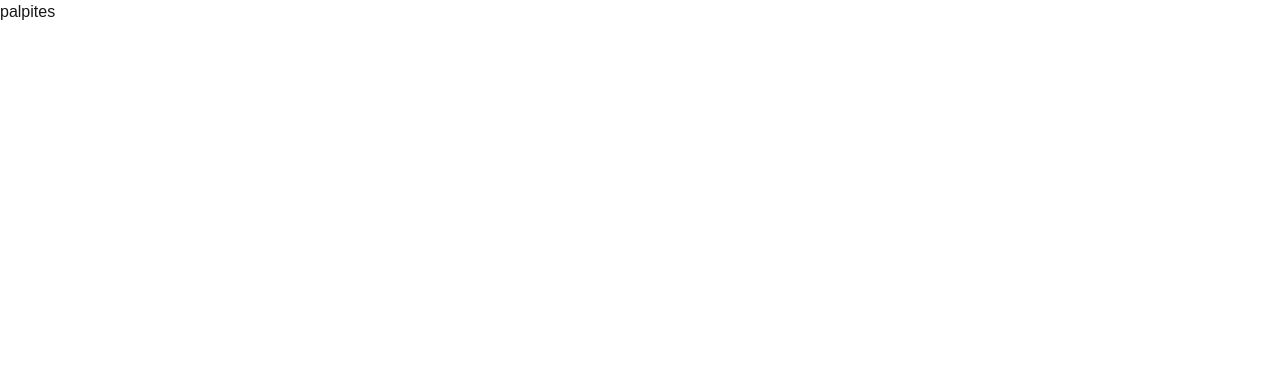
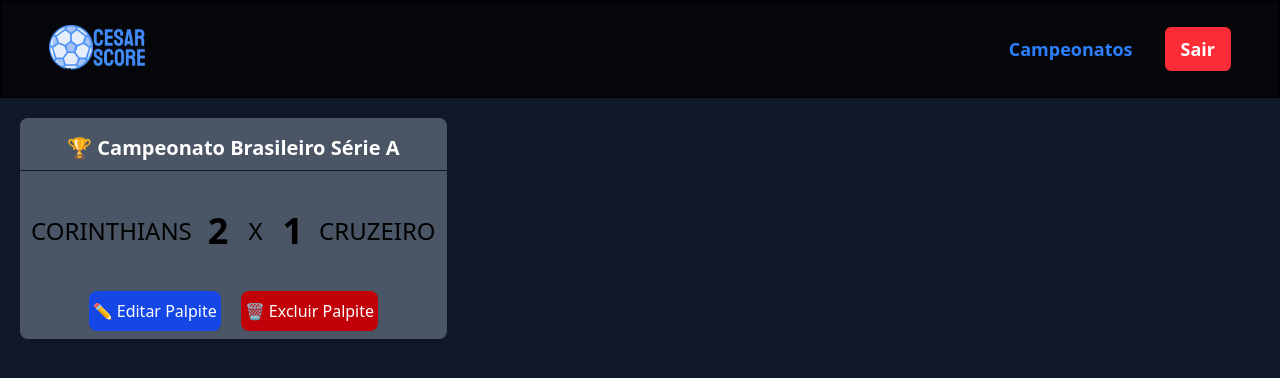
Before and after one commit to rafa-lsc/futebol-data, a Next.js app: page /palpites in a window 1280 px wide. Shown: the top 378 px of the page. Built offline with nearby package versions, Linux system fonts and the light colour scheme.

Commit message:
feat: criando estrutra da pagina palpites e card do palpite

```diff
--- a/src/app/globals.css
+++ b/src/app/globals.css
@@ -1,6 +1,6 @@
 @import "tailwindcss";
 
-:root {
+/* :root {
   --background: #ffffff;
   --foreground: #171717;
 }
@@ -24,4 +24,4 @@
   background: var(--background);
   color: var(--foreground);
   font-family: Arial, Helvetica, sans-serif;
-}
+} */
--- a/src/app/palpites/page.tsx
+++ b/src/app/palpites/page.tsx
@@ -1,6 +1,13 @@
+import HeaderLogado from "@/src/components/HeaderLogado";
+import Jogo from "@/src/components/Jogo";
 
 export default function Palpites() {
-    return (
-        <h1>palpites</h1>
-    );
+  return (
+    <div className="min-h-screen bg-gray-900">
+      <HeaderLogado />
+      <main className="flex-grow">
+        <Jogo />
+      </main>
+    </div>
+  );
 }
--- /dev/null
+++ b/src/components/HeaderLogado/index.tsx
@@ -0,0 +1,22 @@
+import Link from "next/link";
+
+export default function HeaderLogado() {
+  return (
+    <header className="w-full flex justify-between px-12 py-6 box-border bg-black/75 text-foreground border border-black">
+      <Link href={`/`} className="text-lg font-bold text-primary">
+        <img src="logo-cs2.png" alt="logo" className="w-24 object-contain" />
+      </Link>
+
+      <div className="flex items-center gap-8">
+        <Link href={`/campeonatos`} className="text-lg font-bold font-poppins text-blue-500 hover:text-blue-800 transition-colors duration-200">
+          Campeonatos
+        </Link>
+        <Link href={`/`}>
+          <button className="bg-red-500 py-2 px-4 text-lg rounded-md font-bold text-white hover:bg-red-800 transition-colors duration-200 cursor-pointer">
+            Sair
+          </button>
+        </Link>
+      </div>
+    </header>
+  );
+}
--- /dev/null
+++ b/src/components/Jogo/index.tsx
@@ -0,0 +1,40 @@
+export default function Jogo() {
+  return (
+    <div className="bg-gray-600 flex flex-col gap-5 rounded-lg w-1/3 py-2 m-5 justify-center items-center">
+      {/* nome do campeonato */}
+      <div className="w-1/1 border-b border-gray-900 py-2">
+        <h2 className="text-xl text-white font-bold text-center">
+          🏆 Campeonato Brasileiro Série A
+        </h2>
+      </div>
+
+      {/* parte do placar */}
+      <div className="flex flex-col gap-5">
+        <div className="flex gap-5 justify-center py-5 items-center">
+          {/* time A */}
+          <div className="flex gap-4 justify-center items-center">
+            <p className="text-2xl">CORINTHIANS</p>
+            <p className="text-4xl font-bold"> 2 </p>
+          </div>
+          <p className="text-2xl"> X </p>
+          {/* time B */}
+          <div className="flex gap-4 justify-center items-center">
+            <p className="text-4xl font-bold"> 1 </p>
+            <p className="text-2xl">CRUZEIRO</p>
+          </div>
+        </div>
+
+        {/* botões - CRUD */}
+        <div className="flex space-between items-center justify-center gap-5 text-white">
+          <button className="bg-blue-700 cursor-pointer rounded-lg py-2 px-1 hover:bg-blue-500 transition-colors">
+            ✏️ Editar Palpite
+          </button>
+
+          <button className="bg-red-700 cursor-pointer rounded-lg py-2 px-1 hover:bg-red-500 transition-colors">
+            🗑️ Excluir Palpite
+          </button>
+        </div>
+      </div>
+    </div>
+  );
+}
```
Also changed, not shown: public/copo.png (added).
